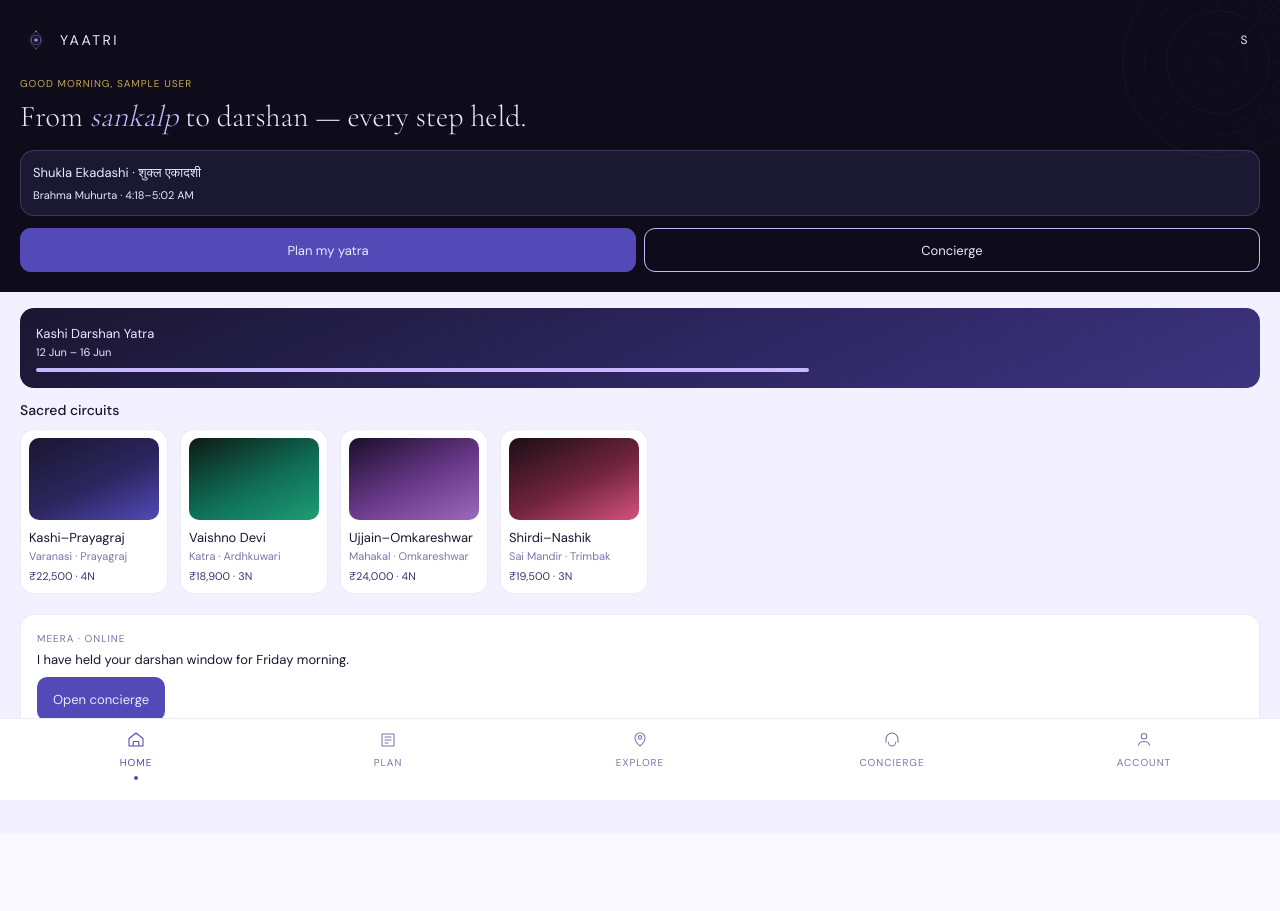
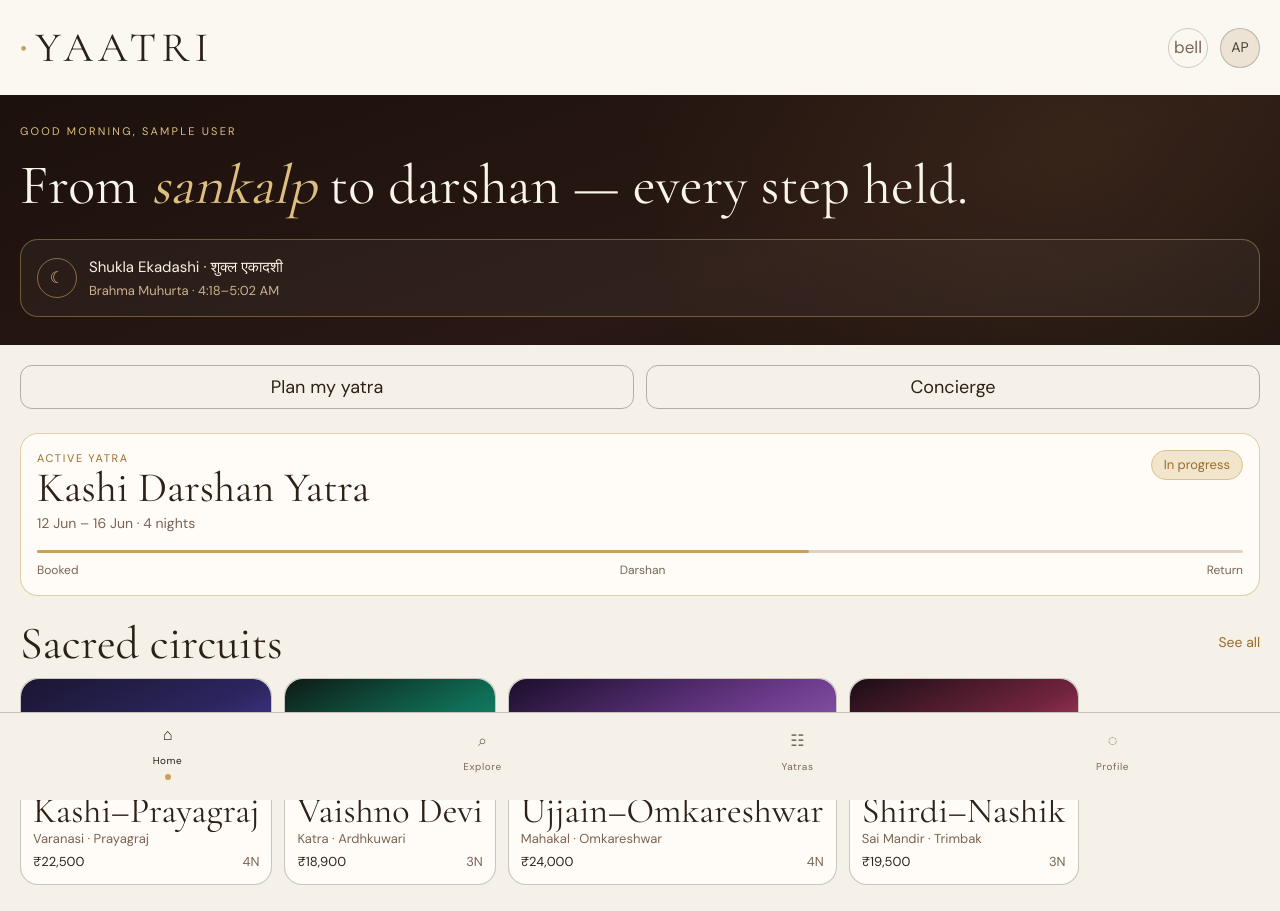
Before and after one commit to Aayush2307/yaatri, a Next.js app: page /home in a window 1280 px wide. Shown: the top 911 px of the page. Before the commit the page ends 834 px from the top, so only its background shows below. Built offline with nearby package versions, Linux system fonts and the light colour scheme; sample sign-in values are in the browser's storage.

Commit message:
feat: simplify home into explore and concierge journeys

```diff
--- a/app/(app)/home/page.tsx
+++ b/app/(app)/home/page.tsx
@@ -1,70 +1,169 @@
 'use client';
 
 import Link from 'next/link';
-import { useMemo } from 'react';
-import { BottomNav } from '@/components/layout/BottomNav';
-import { LogoMark } from '@/components/icons/LogoMark';
-import { MandalaWatermark } from '@/components/icons/MandalaWatermark';
+import { useEffect, useMemo, useState } from 'react';
 import { circuits, meera, panchangCard, sampleTrip } from '@/lib/mockData';
 
 export default function HomePage() {
+  const [loading, setLoading] = useState(true);
+
+  useEffect(() => {
+    const timer = setTimeout(() => setLoading(false), 220);
+    return () => clearTimeout(timer);
+  }, []);
+
   const name = useMemo(() => {
     try {
-      return JSON.parse(localStorage.getItem('yaatri_user') ?? '{}').name || 'Yaatri';
+      return JSON.parse(localStorage.getItem('yaatri_user') ?? '{}').name || 'Aayush Prajapati';
     } catch {
-      return 'Yaatri';
+      return 'Aayush Prajapati';
     }
   }, []);
 
+  const handleCircuitSelect = (id: string) => {
+    localStorage.setItem('yaatri_selected_circuit', id);
+  };
+
   return (
-    <main className="min-h-screen bg-bg-surface pb-24">
-      <section className="relative overflow-hidden bg-indigo-deepest px-5 pb-5 pt-6 text-star-white">
-        <MandalaWatermark className="pointer-events-none absolute -right-12 -top-12 h-[220px] w-[220px] opacity-[0.06]" />
-        <div className="relative z-10 flex items-center justify-between">
-          <div className="flex items-center gap-2"><LogoMark className="h-8 w-8" /><span className="text-[14px] tracking-[0.18em]">YAATRI</span></div>
-          <Link href="/account" className="h-8 w-8 rounded-full bg-amethyst/25 text-center text-[12px] leading-8">{name[0] || 'Y'}</Link>
+    <main className="min-h-screen bg-[#F5F0E8] pb-24 text-[#2B2119]">
+      <header className="flex items-center justify-between bg-[#FBF8F2] px-5 py-4">
+        <div className="flex items-center gap-2">
+          <span className="text-[20px] text-[#C6A25D]">•</span>
+          <span className="font-serif text-[42px] tracking-[0.12em]">YAATRI</span>
         </div>
-        <p className="pt-5 text-[10px] uppercase tracking-[0.1em] text-gold-warm">Good morning, {name}</p>
-        <h1 className="pt-2 font-serif text-[30px] font-light leading-[1.18]">From <span className="italic text-amethyst">sankalp</span> to darshan — every step held.</h1>
-        <div className="mt-4 rounded-card border-[0.5px] border-[rgba(200,184,255,0.2)] bg-[rgba(127,119,221,0.12)] p-3">
-          <p className="text-[13px]">{panchangCard.tithi} · {panchangCard.sanskrit}</p>
-          <p className="pt-1 text-[11px] text-star-white/70">{panchangCard.muhurat}</p>
+
+        <div className="flex items-center gap-3">
+          <Link href="/notifications" aria-label="Notifications" className="flex h-10 w-10 items-center justify-center rounded-full border-[0.5px] border-[rgba(43,33,25,0.22)] text-[17px] text-[#7A6554]">
+            bell
+          </Link>
+          <Link href="/account" className="flex h-10 w-10 items-center justify-center rounded-full border-[0.5px] border-[rgba(43,33,25,0.24)] bg-[#ECE3D4] text-[14px] text-[#4E4033]">
+            AP
+          </Link>
         </div>
-        <div className="mt-3 grid grid-cols-2 gap-2">
-          <Link href="/plan" className="flex min-h-[44px] items-center justify-center rounded-[11px] bg-indigo-mid text-[13px]">Plan my yatra</Link>
-          <Link href="/concierge" className="flex min-h-[44px] items-center justify-center rounded-[11px] border-[0.5px] border-amethyst text-[13px]">Concierge</Link>
-        </div>
+      </header>
+
+      <section
+        className="px-5 pb-7 pt-7 text-[#FAF5EB]"
+        style={{
+          background:
+            'radial-gradient(circle at 84% 22%, rgba(198,162,93,0.09), transparent 40%), linear-gradient(160deg, #1C110D 0%, #291813 62%, #1D120F 100%)',
+        }}
+      >
+        <p className="text-[11px] uppercase tracking-[0.2em] text-[#DDBE80]">GOOD MORNING, {name}</p>
+        <h1 className="pt-4 font-serif text-[56px] leading-[1.07] text-[#FAF5EB]">
+          From <span className="italic text-[#DDBE80]">sankalp</span> to darshan — every step held.
+        </h1>
+
+        <Link href="/panchang" className="mt-6 flex items-center gap-3 rounded-[18px] border-[0.5px] border-[rgba(198,162,93,0.45)] bg-[rgba(255,255,255,0.04)] px-4 py-4">
+          <span className="flex h-10 w-10 items-center justify-center rounded-full border-[0.5px] border-[rgba(198,162,93,0.6)] text-[#DDBE80]">☾</span>
+          <span>
+            <span className="block text-[15px] text-[#FAF2E5]">
+              {panchangCard.tithi} · {panchangCard.sanskrit}
+            </span>
+            <span className="block pt-0.5 text-[13px] text-[#CCB38E]">{panchangCard.muhurat}</span>
+          </span>
+        </Link>
       </section>
 
-      <section className="space-y-3 px-5 pt-4">
-        <div className="rounded-card p-4 text-star-white" style={{ background: 'linear-gradient(155deg, #1A1630 0%, #2D2660 55%, #3D3480 100%)' }}>
-          <p className="text-[13px]">{sampleTrip.name}</p>
-          <p className="text-[11px] text-star-white/70">{sampleTrip.dates}</p>
-          <div className="mt-2 h-[4px] rounded-full bg-star-white/20"><div className="h-full rounded-full bg-amethyst" style={{ width: `${sampleTrip.progress}%` }} /></div>
+      <section className="space-y-6 px-5 pt-5">
+        <div className="grid grid-cols-2 gap-3">
+          <Link href="/plan" className="flex min-h-[44px] items-center justify-center rounded-[12px] border-[0.5px] border-[rgba(43,33,25,0.32)] text-[18px]">
+            Plan my yatra
+          </Link>
+          <Link href="/concierge" className="flex min-h-[44px] items-center justify-center rounded-[12px] border-[0.5px] border-[rgba(43,33,25,0.32)] text-[18px]">
+            Concierge
+          </Link>
         </div>
 
-        <div>
-          <p className="pb-2 text-[14px] font-medium text-text-dark">Sacred circuits</p>
-          <div className="no-scrollbar flex gap-3 overflow-x-auto pb-2">
-            {circuits.map((c) => (
-              <Link key={c.id} href="/explore" className="min-w-[148px] rounded-card border-[0.5px] border-divider bg-white p-2">
-                <div className="h-[82px] rounded-[10px]" style={{ background: c.gradient }} />
-                <p className="pt-2 text-[13px] text-text-dark">{c.name}</p>
-                <p className="text-[11px] text-text-muted">{c.stops}</p>
-                <p className="pt-1 text-[11px] text-text-mid">{c.price} · {c.nights}</p>
-              </Link>
-            ))}
+        <section className="rounded-[18px] border-[0.5px] border-[rgba(198,162,93,0.5)] bg-[#FFFCF7] p-4">
+          <div className="flex items-start justify-between gap-3">
+            <div>
+              <p className="text-[11px] uppercase tracking-[0.15em] text-[#9A6D2B]">ACTIVE YATRA</p>
+              <p className="font-serif text-[42px] leading-none text-[#2D2118]">{sampleTrip.name}</p>
+              <p className="pt-1 text-[14px] text-[#7A6554]">12 Jun – 16 Jun · 4 nights</p>
+            </div>
+            <span className="rounded-full border-[0.5px] border-[#D9C28F] bg-[#F1E5CC] px-3 py-1 text-[13px] text-[#9A6D2B]">In progress</span>
           </div>
-        </div>
 
-        <div className="rounded-card border-[0.5px] border-divider bg-white p-4">
-          <p className="text-[10px] uppercase tracking-[0.1em] text-text-muted">Meera · online</p>
-          <p className="pt-1 text-[13px] text-text-dark">{meera.lastMessage}</p>
-          <Link href="/concierge" className="mt-2 inline-flex min-h-[44px] items-center rounded-[10px] bg-indigo-mid px-4 text-[13px] text-star-white">Open concierge</Link>
-        </div>
+          <div className="mt-4 h-[3px] rounded-full bg-[#DFD4C1]">
+            <div className="h-full rounded-full bg-[#C6A25D]" style={{ width: `${sampleTrip.progress}%` }} />
+          </div>
+          <div className="mt-2 flex items-center justify-between text-[12px] text-[#7A6554]">
+            <span>Booked</span>
+            <span>Darshan</span>
+            <span>Return</span>
+          </div>
+        </section>
+
+        <section>
+          <div className="mb-3 flex items-center justify-between">
+            <h2 className="font-serif text-[46px] leading-none">Sacred circuits</h2>
+            <Link href="/explore" className="text-[14px] text-[#9A6D2B]">
+              See all
+            </Link>
+          </div>
+
+          {loading ? (
+            <div className="rounded-[18px] border-[0.5px] border-[rgba(43,33,25,0.22)] bg-[#FFFCF7] p-4 text-[13px] text-[#7A6554]">Loading circuits...</div>
+          ) : (
+            <div className="no-scrollbar flex gap-3 overflow-x-auto pb-1">
+              {circuits.map((c) => (
+                <Link
+                  key={c.id}
+                  href={`/destination/${c.id}`}
+                  onClick={() => handleCircuitSelect(c.id)}
+                  className="min-w-[188px] rounded-[18px] border-[0.5px] border-[rgba(43,33,25,0.25)] bg-[#FFFCF7]"
+                >
+                  <div className="h-[102px] rounded-t-[18px]" style={{ background: c.gradient }} />
+                  <div className="p-3">
+                    <p className="font-serif text-[36px] leading-none text-[#2D2118]">{c.name}</p>
+                    <p className="text-[13px] text-[#7A6554]">{c.stops}</p>
+                    <div className="mt-1 flex items-center justify-between text-[13px] text-[#7A6554]">
+                      <span className="text-[#2D2118]">{c.price}</span>
+                      <span>{c.nights}</span>
+                    </div>
+                  </div>
+                </Link>
+              ))}
+            </div>
+          )}
+        </section>
+
+        <section className="rounded-[18px] border-[0.5px] border-[rgba(43,33,25,0.25)] bg-[#FFFCF7] p-4">
+          <div className="flex items-center gap-3">
+            <div className="h-14 w-14 rounded-full border-[0.5px] border-[#D8CCB8] bg-[radial-gradient(circle_at_40%_30%,#F7E6CF,transparent_55%),#F2E6D5]" />
+            <div>
+              <p className="text-[11px] uppercase tracking-[0.15em] text-[#7A6554]">Meera · online</p>
+              <p className="pt-1 font-serif text-[32px] leading-tight text-[#2D2118]">“{meera.lastMessage}”</p>
+            </div>
+          </div>
+          <Link href="/concierge" className="mt-4 flex min-h-[44px] w-full items-center justify-center rounded-[12px] border-[0.5px] border-[rgba(43,33,25,0.32)] text-[18px]">
+            Open concierge
+          </Link>
+        </section>
       </section>
 
-      <div className="fixed bottom-0 left-0 right-0"><BottomNav active="home" /></div>
+      <nav className="fixed bottom-0 left-0 right-0 border-t-[0.5px] border-[rgba(43,33,25,0.22)] bg-[#F5F0E8] px-3 pb-5 pt-2.5">
+        <ul className="grid grid-cols-4 gap-1">
+          <li className="flex min-h-[44px] flex-col items-center justify-center gap-1.5 text-[#2B2119]">
+            <span>⌂</span>
+            <span className="text-[10px] tracking-[0.06em]">Home</span>
+            <span className="h-1.5 w-1.5 rounded-full bg-[#C6A25D]" />
+          </li>
+          <li className="flex min-h-[44px] flex-col items-center justify-center gap-1.5 text-[#7D6A59]">
+            <span>⌕</span>
+            <span className="text-[10px] tracking-[0.06em]">Explore</span>
+          </li>
+          <li className="flex min-h-[44px] flex-col items-center justify-center gap-1.5 text-[#7D6A59]">
+            <span>☷</span>
+            <span className="text-[10px] tracking-[0.06em]">Yatras</span>
+          </li>
+          <li className="flex min-h-[44px] flex-col items-center justify-center gap-1.5 text-[#7D6A59]">
+            <span>◌</span>
+            <span className="text-[10px] tracking-[0.06em]">Profile</span>
+          </li>
+        </ul>
+      </nav>
     </main>
   );
 }
```
